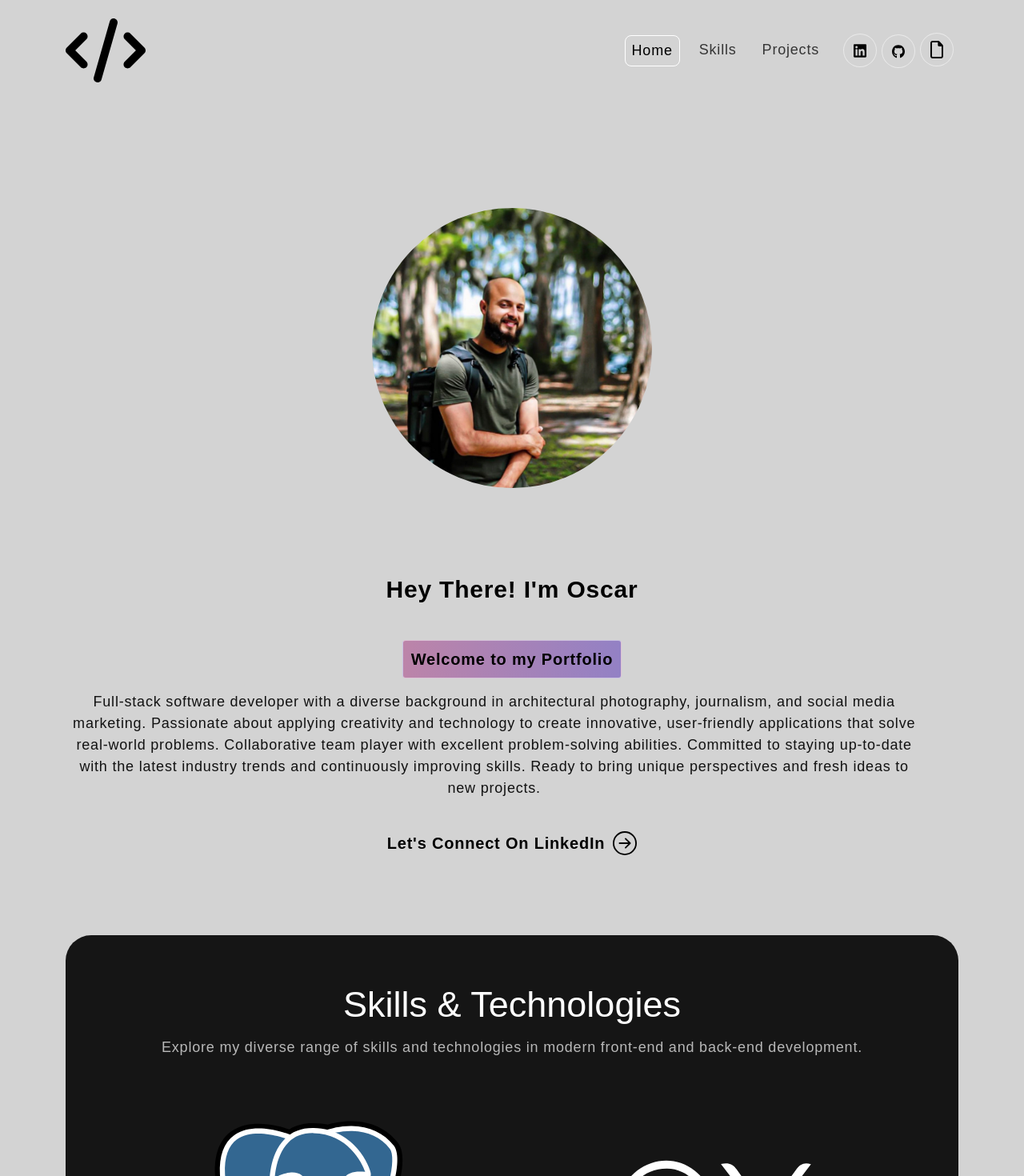
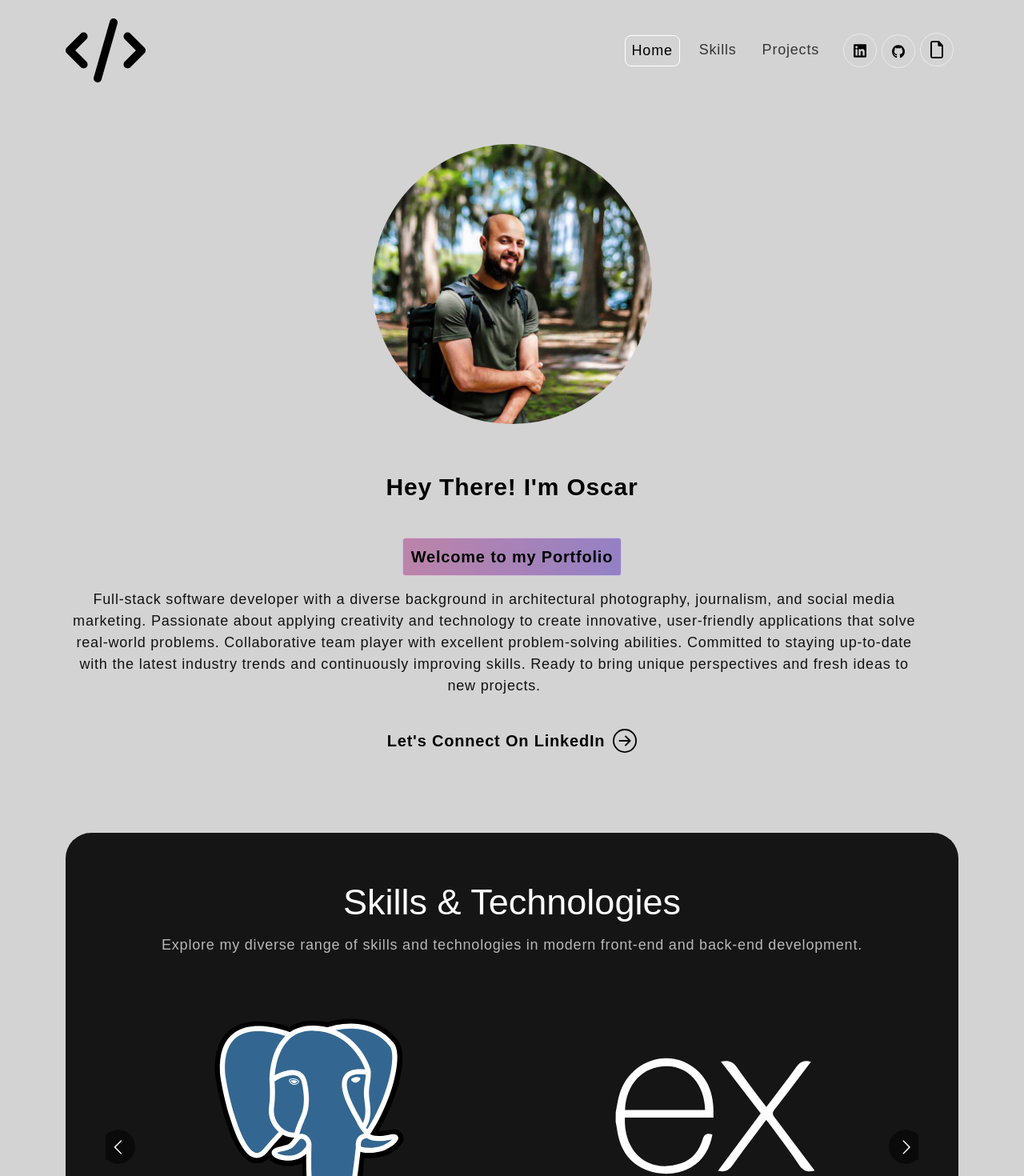
Before and after one commit to oscarnunez1/oscar-react-portfolio, a React (Create React App) app: page / in a window 1280 px wide. Shown: the top 1470 px of the page at 80% size. Built offline with nearby package versions, Linux system fonts and the light colour scheme.

Commit message:
adjust photo and banner padding

```diff
--- a/src/App.css
+++ b/src/App.css
@@ -302,13 +302,8 @@ nav.navbar .navbar-toggler[aria-expanded="true"] .navbar-toggler-icon {
   margin: 0 auto 15px auto;
 }
 
-.background-image-left {
-  top: 28%;
-  position: absolute;
-  bottom: 0;
-  width: 40%;
-  z-index: -4;
-
+.skill button {
+  margin: -3rem;
 }
 
 /************ Footer Css ************/
@@ -386,8 +381,7 @@ nav.navbar .navbar-toggler[aria-expanded="true"] .navbar-toggler-icon {
 /************ Banner Css ************/
 .banner {
   margin-top: 0;
-  padding: 260px 0 100px 0;
-  /* background-image: url('./assets/images/subtle-prism.svg'); */
+  padding: 180px 0 100px 0;
   background-position: top center;
   background-size: cover;
   background-repeat: no-repeat;
@@ -575,7 +569,7 @@ nav.navbar .navbar-toggler[aria-expanded="true"] .navbar-toggler-icon {
 }
 
 .proj-txtx h4 {
-  font-size: 40px;
+  font-size: 35px;
   color: white;
   -webkit-text-stroke: #151515;
   font-weight: 700;
@@ -612,5 +606,5 @@ nav.navbar .navbar-toggler[aria-expanded="true"] .navbar-toggler-icon {
 
 
 .mb-7 {
-  margin-bottom: 7rem;
+  margin-bottom: 4rem;
 }
```
